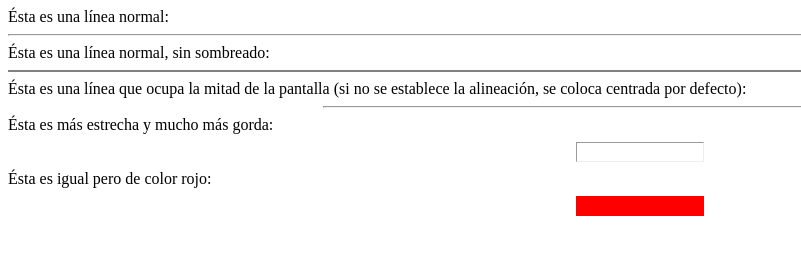
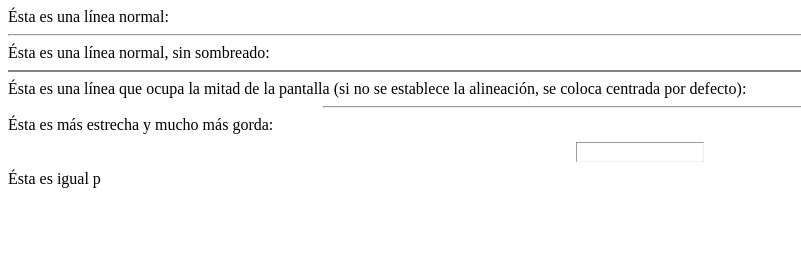
Before and after one commit to jesusabad/web, a plain HTML site: page index.html in a window 1280 px wide. Shown: the whole page, without its empty margins (0-801 px from the left). Drawn offline with Linux system fonts and the light colour scheme.

Commit message:
Update index.html

```diff
--- a/index.html
+++ b/index.html
@@ -11,7 +11,4 @@
 <HR width="50%">
 Ésta es más estrecha y mucho más gorda:
 <HR width="10%" size="20">
-Ésta es igual pero de color rojo:
-<HR width="10%" size="20" color="#FF0000">
-</BODY>
-</HTML>
+Ésta es igual p
```
